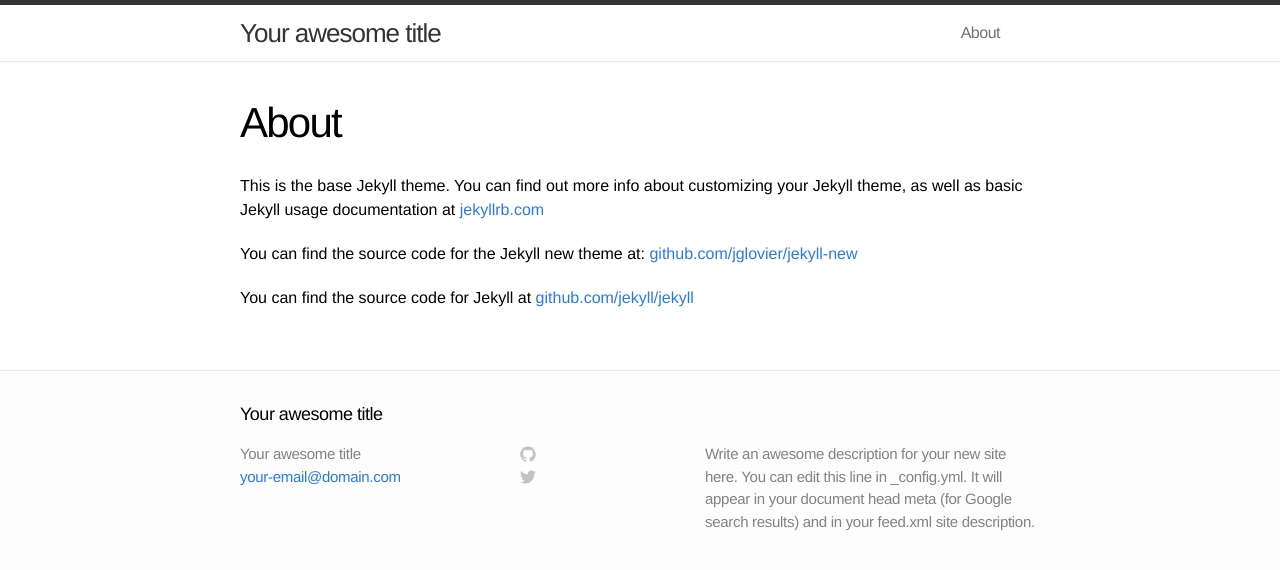
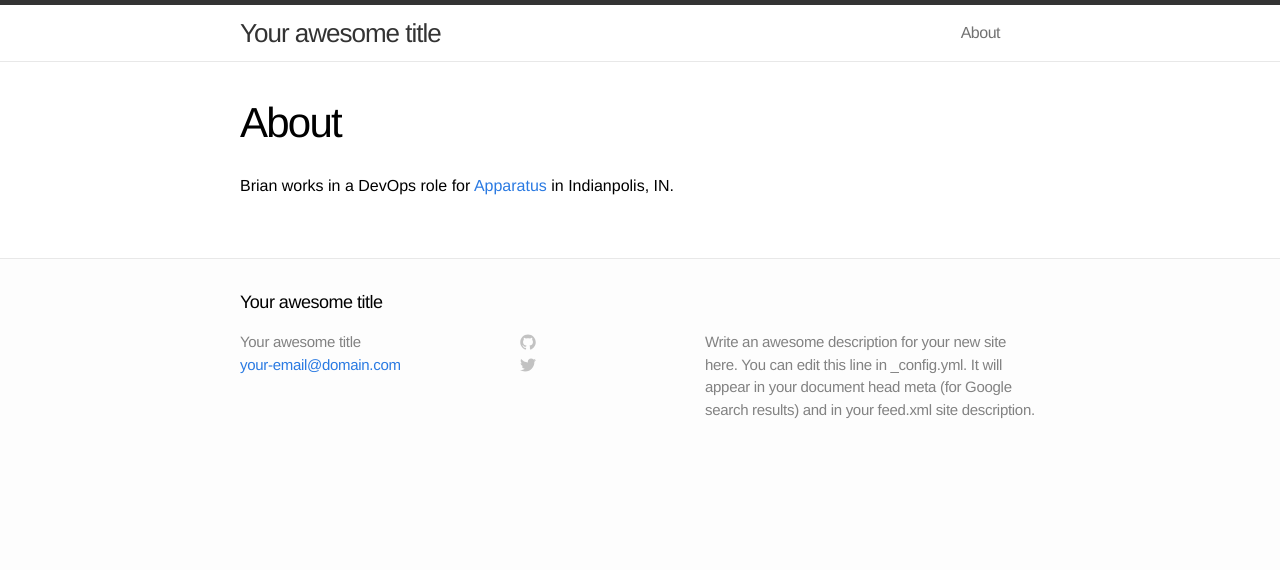
Before and after one commit to bshaw/bshaw.github.io, a Jekyll site: the page built from about.md, in a window 1280 px wide. Shown: the top 570 px of the page. Built offline with Jekyll 4.4.1, drawn with Linux system fonts in a browser that asks for light colours.

Commit message:
Update about page

```diff
--- a/about.md
+++ b/about.md
@@ -4,8 +4,4 @@
 permalink: /about/
 ---
 
-This is the base Jekyll theme. You can find out more info about customizing your Jekyll theme, as well as basic Jekyll usage documentation at [jekyllrb.com](http://jekyllrb.com/)
-
-You can find the source code for the Jekyll new theme at: [github.com/jglovier/jekyll-new](https://github.com/jglovier/jekyll-new)
-
-You can find the source code for Jekyll at [github.com/jekyll/jekyll](https://github.com/jekyll/jekyll)
+Brian works in a DevOps role for [Apparatus](http://www.apparatus.net) in Indianpolis, IN.
```
